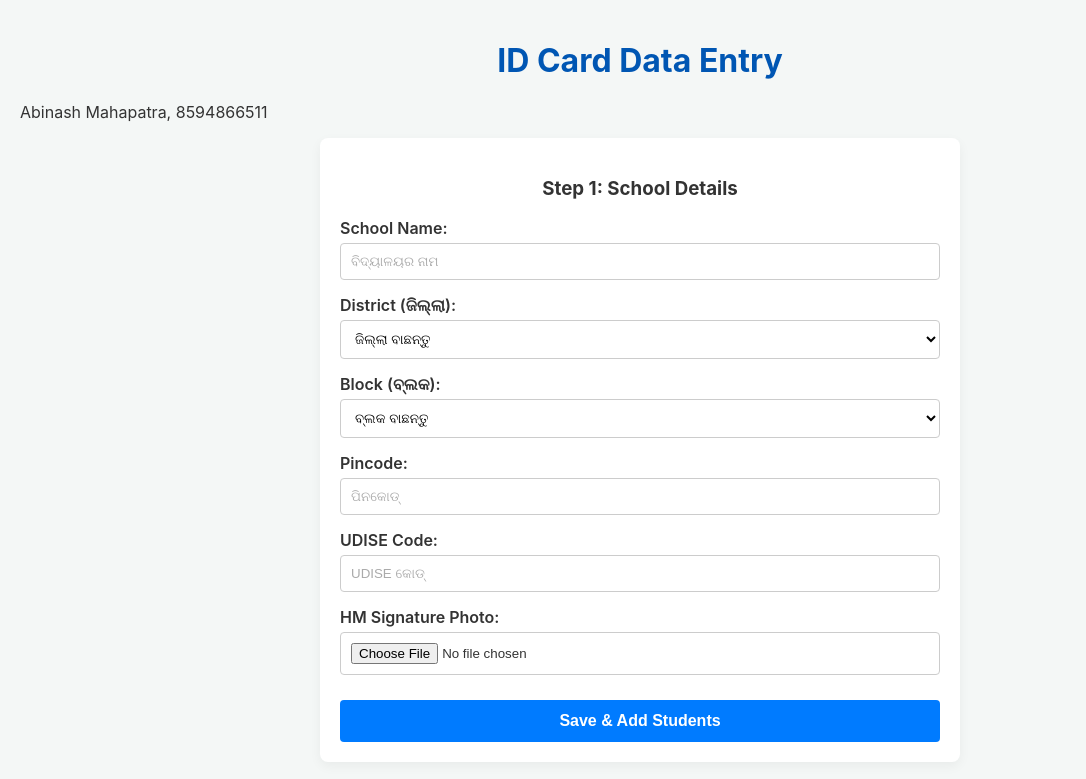
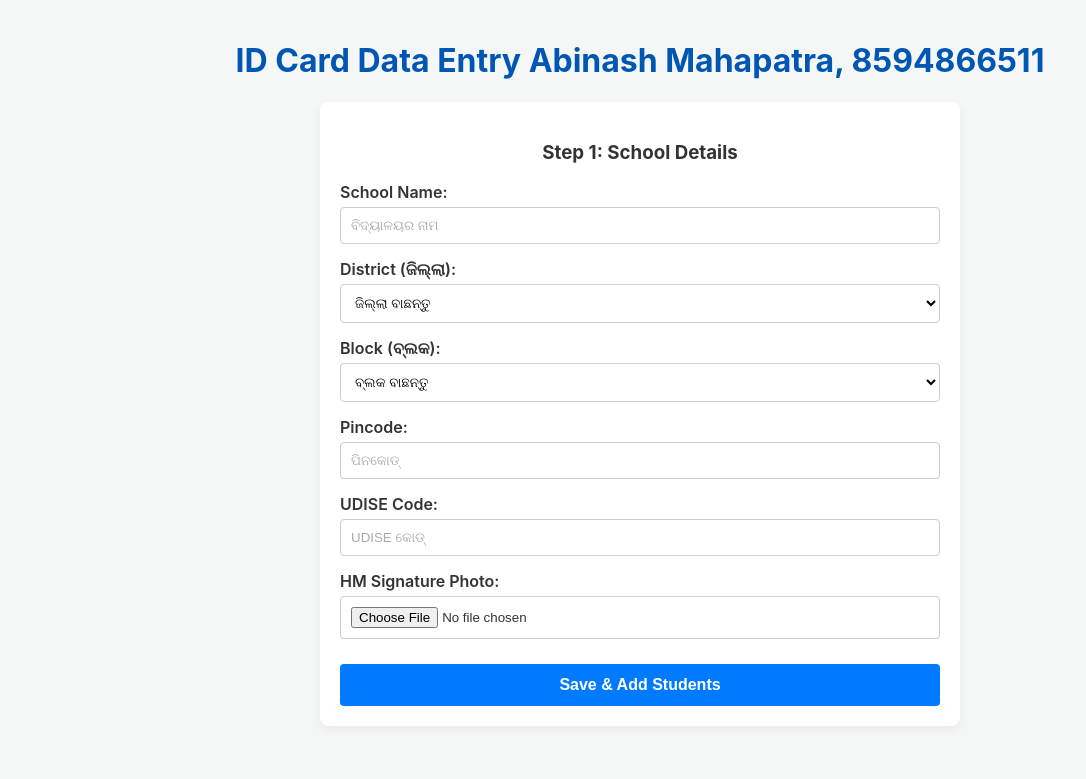
Before and after one commit to antuabinash/idcard, a plain HTML site: page index.html in a window 1280 px wide. Shown: the whole page, without its empty margins (0-1086 px from the left). Drawn offline with nearby package versions, Linux system fonts and the light colour scheme.

Commit message:
Update index.html

```diff
--- a/index.html
+++ b/index.html
@@ -166,10 +166,8 @@
 </head>
 <body>
 
-    <h1 id="mainTitle">ID Card Data Entry</h1>
-    <p class="text-lg text-gray-600">
-            Abinash Mahapatra, 8594866511
-        </p>
+    <h1 id="mainTitle">ID Card Data Entry
+    Abinash Mahapatra, 8594866511</h1>
 
     <div id="schoolSetupSection">
         <h3>Step 1: School Details</h3>
```
